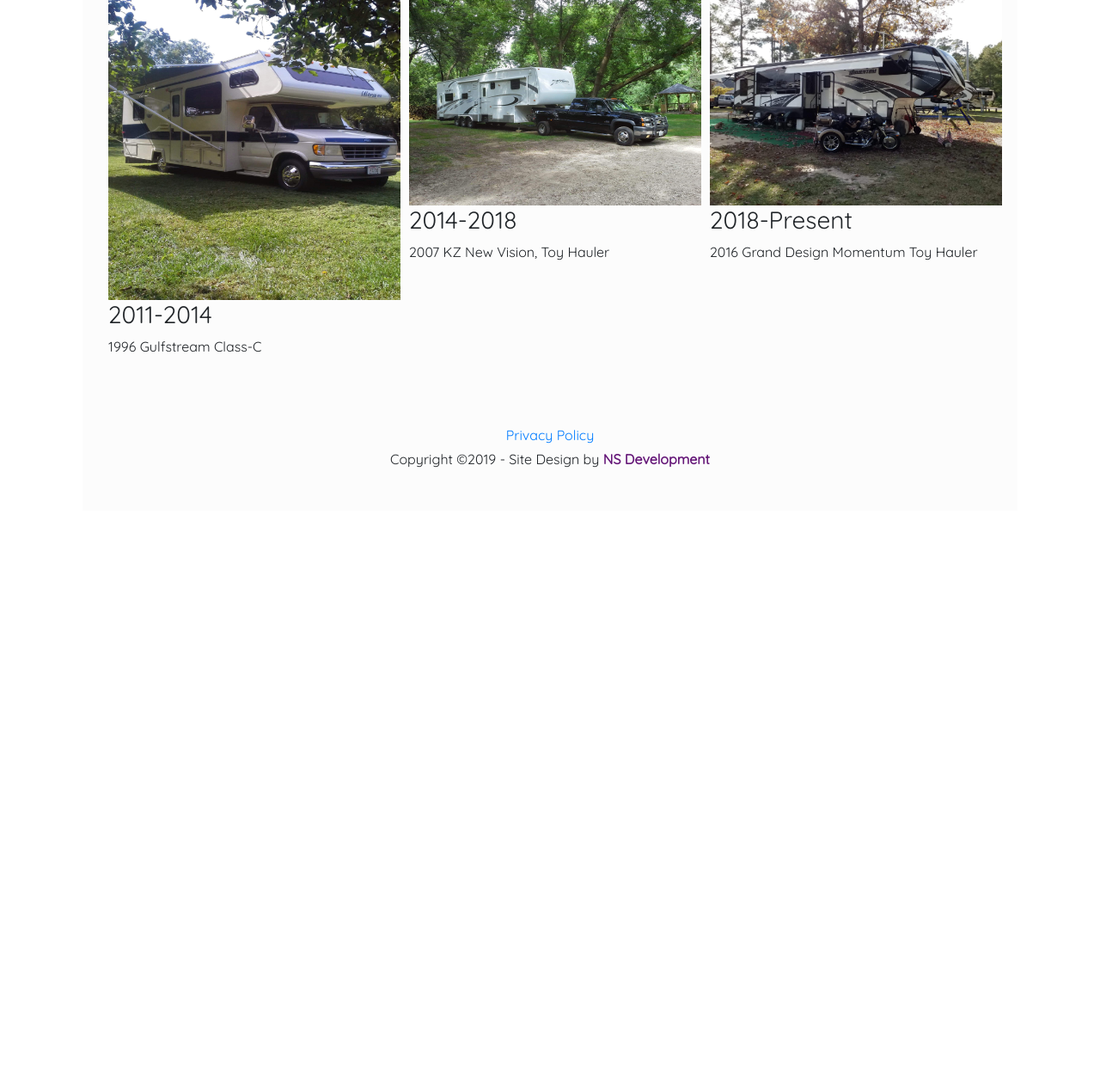
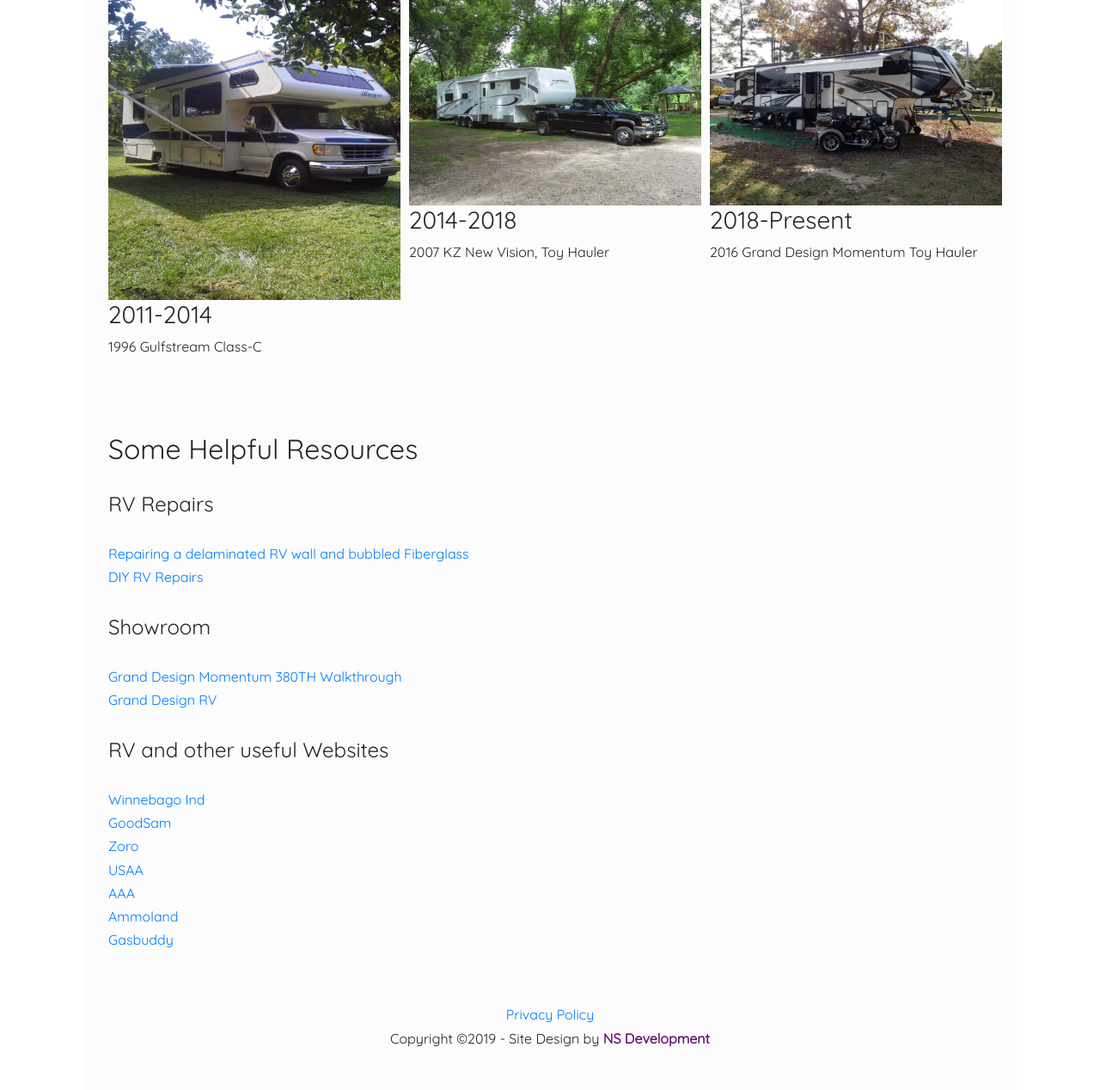
Before and after one commit to nicostar26/rig-rockers, a PHP site: page /rvinfo.php in a window 1280 px wide. Shown: the part 1145-2413 px from the top of the page at 86% size. Before the commit the page ends 1689 px from the top, so only its background shows below. Run offline with PHP 8.4, Linux system fonts and the light colour scheme; some libraries are stand-ins or nearby versions.

Commit message:
updated rv page

```diff
--- a/css/rvinfo.css
+++ b/css/rvinfo.css
@@ -28,6 +28,18 @@
 .rig4 img{
     height: 350px;
     width: 340px;
+}
+
+.rvlinks a{
+    display: block;
+}
+
+.rvlinks h2{
+    margin: 10px 0px;
+}
+
+.rvlinks h4{
+    margin: 30px 0px;
 }
 
 @media (max-width: 1200px){
--- a/rvinfo.php
+++ b/rvinfo.php
@@ -52,5 +52,32 @@
     </div>
     </div>
 
+    <div class="container">
+<div class="rvlinks">
+<h2>Some Helpful Resources</h2>
+
+<h4>RV Repairs</h4>
+
+
+<a href="https://m.youtube.com/watch?v=8XeROaBV4t8&feature=share">Repairing a delaminated RV wall and bubbled Fiberglass</a>
+<a href="https://m.youtube.com/watch?feature=share&v=nmzl9x5zdLY">DIY RV Repairs</a>
+
+<h4>Showroom</h4>
+<a href="https://m.youtube.com/watch?feature=share&v=PZUocsMsNFU">Grand Design Momentum 380TH Walkthrough</a>
+<a href="https://www.granddesignrv.com/">Grand Design RV</a>
+
+<h4>RV and other useful Websites</h4>
+<a href="https://m.winnebagoind.com/">Winnebago Ind</a>
+<a href="https://www.goodsam.com/club/defaultb.aspx?utm_expid=.VwdKy4pcS9K-2d_A_vhVZA.1&utm_referrer=https%3A%2F%2Fwww.google.com%2F">GoodSam</a>
+<a href="https://www.zoro.com/tents-and-camping-equipment">Zoro</a>
+<a href="https://www.usaa.com/inet/pages/profile_and_preferences?akredirect=true">USAA</a>
+<a href="https://www.aaa.com/?rclub=111&rurl=https%3A//carolinas.aaa.com/">AAA</a>
+<a href="https://www.ammoland.com/2014/03/traveling-cross-country-with-a-gun-in-your-rv/#axzz5jCvEGqmG">Ammoland</a>
+<a href="https://www.gasbuddy.com/">Gasbuddy</a>
+
+
+
+</div>
+</div>
 
 <?php include 'inc/footer.php'; ?>
```
